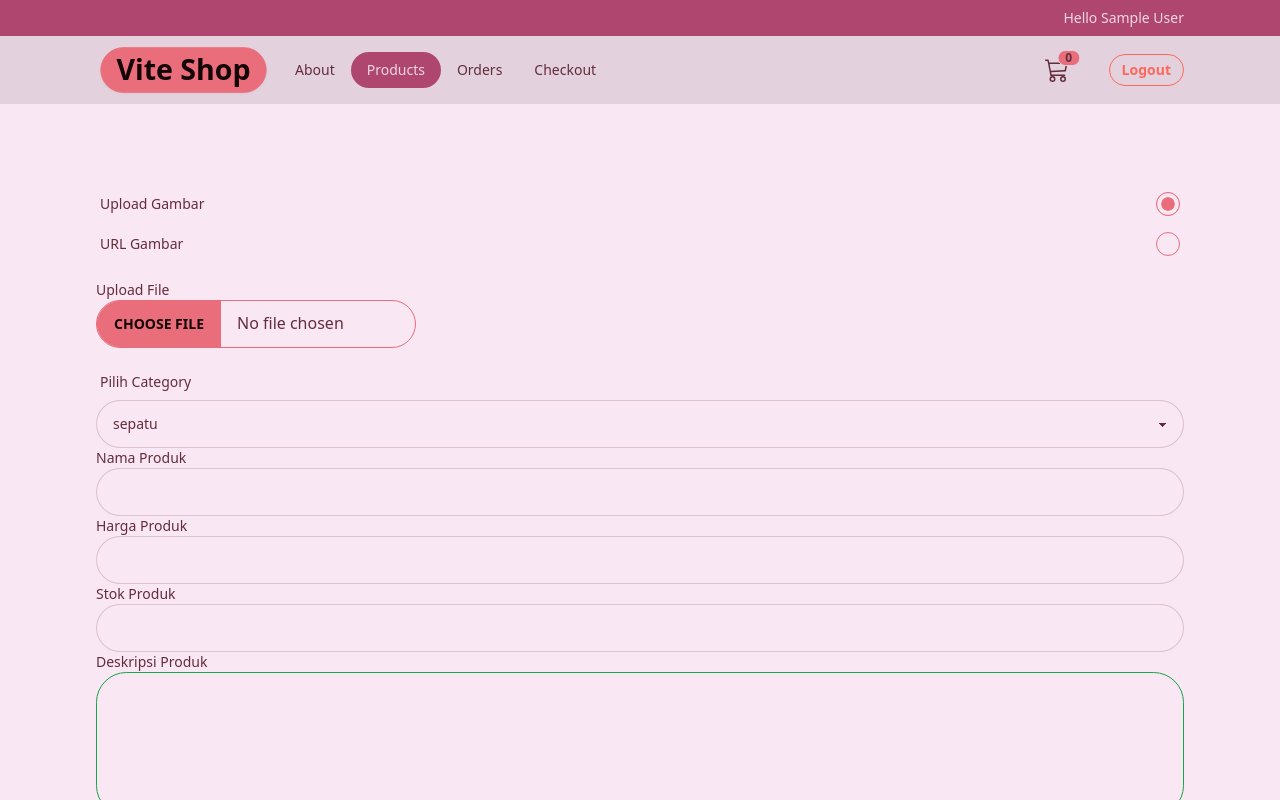
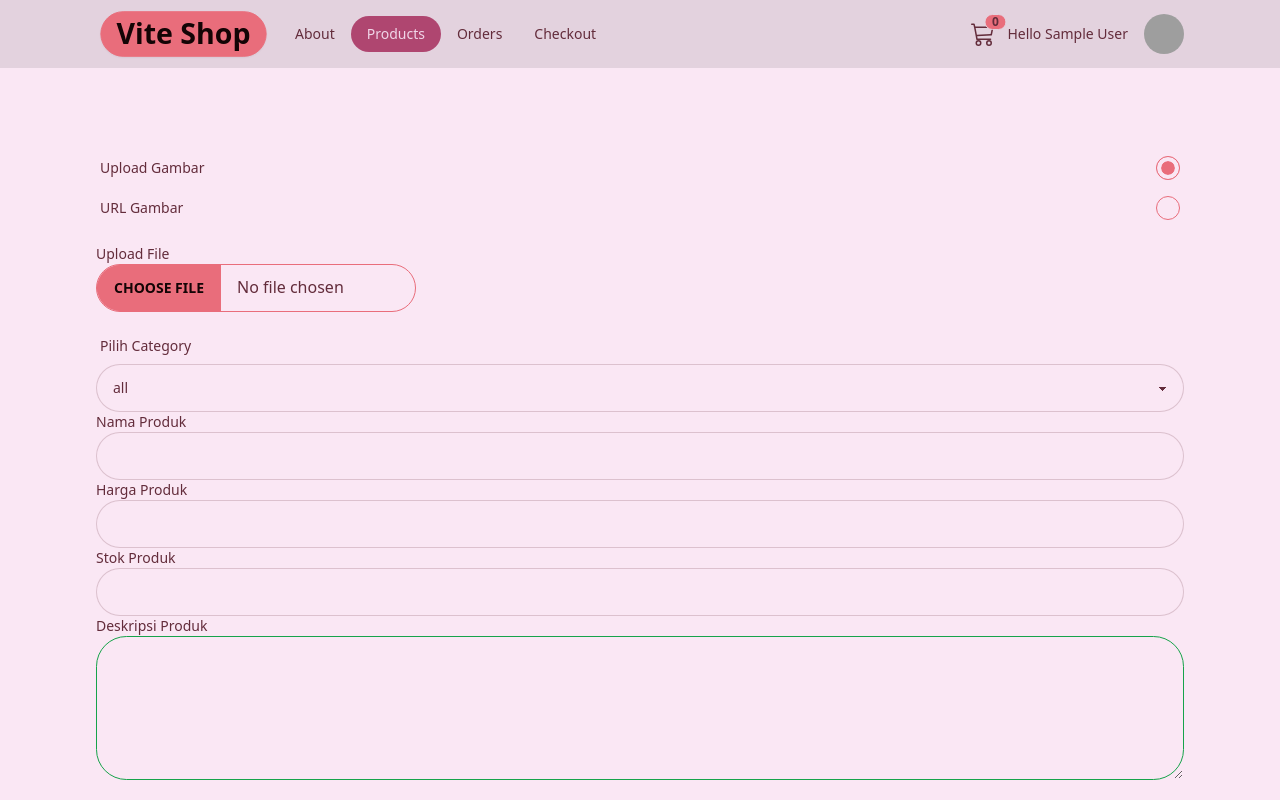
Before and after one commit to apxcodefun/front-ecom, a React app: page /products/create in a window 1280 px wide. Shown: the top 800 px of the page. Built offline with nearby package versions, Linux system fonts and the light colour scheme; sample sign-in values are in the browser's storage; grey boxes are pictures that could not be loaded; the HTML template or start-up script is replaced by a standard one.

Commit message:
Make More Clean Code

```diff
--- a/src/components/CartProduct.jsx
+++ b/src/components/CartProduct.jsx
@@ -11,6 +11,8 @@ const CartProduct = ({ item, user }) => {
     ? item.image
     : `http://localhost:3011${item.image.replace("/images", "")}`;
   const { revalidate } = useRevalidator();
+  console.log(imageUrl);
+
   return (
     <>
       <div className="card bg-base-100 shadow-xl" key={item._id}>
--- a/src/components/Filter.jsx
+++ b/src/components/Filter.jsx
@@ -3,11 +3,12 @@ import { Form, Link } from "react-router-dom";
 import FormInput from "./Form/FormInput";
 import FormSelect from "./Form/FormSelect";
 import { useLoaderData } from "react-router-dom";
+import { Categories } from "./../utils/Categories";
 
 const Filter = () => {
   const { params } = useLoaderData();
   const { name, category } = params;
-  const categories = ["sepatu", "baju", "kemeja", "celana"];
+  const categories = Categories;
 
   return (
     <Form
@@ -25,7 +26,7 @@ const Filter = () => {
         label="Select Category"
         name="category"
         list={categories}
-        defaultValue={category}
+        defaultValue={category || "All"} // Jika category tidak ada, default ke 'All'
       />
       <button className="btn btn-primary" type="submit">
         Search Product
--- a/src/components/Hero.jsx
+++ b/src/components/Hero.jsx
@@ -4,7 +4,6 @@ import { Link } from "react-router-dom";
 
 const Hero = () => {
   const { products } = useLoaderData();
-
   return (
     <>
       <div className="grid lg:grid-cols-2 gap-24 items-center">
@@ -29,18 +28,21 @@ const Hero = () => {
         </div>
         {/* Slider */}
         <div className="hidden lg:carousel carousel-center bg-neutral rounded-box space-x-4 p-4 scroll-snap">
-          {products.map((item, index) => (
+          {products.map((item, index) => {
+            const imageUrl = item.image.startsWith("http")
+              ? item.image
+              : `http://localhost:3011${item.image.replace("/images", "")}`;
+
+            return (
               <div className="carousel-item scroll-snap-start" key={index}>
                 <img
-                src={`http://localhost:3011${item.image.replace(
-                  "/images",
-                  ""
-                )}`}
+                  src={imageUrl}
                   alt={item.name}
                   className="w-40 h-40 object-cover rounded-md"
                 />
               </div>
-          ))}
+            );
+          })}
         </div>
       </div>
     </>
--- a/src/components/header.jsx
+++ b/src/components/header.jsx
@@ -1,32 +1,56 @@
 import { Link } from "react-router-dom";
-import { useSelector } from "react-redux";
+import { useSelector, useDispatch } from "react-redux";
+import { useState } from "react";
+import { logoutUser } from "../slice/userSlice"; // Contoh action untuk logout
 
 const Header = () => {
+  const dispatch = useDispatch();
   const user = useSelector((state) => state.userState.user);
-  // userState.user yangmana usernya di ambil dari userSlice initialState
+  const [isDropdownOpen, setIsDropdownOpen] = useState(false);
+
+  const handleLogout = () => {
+    dispatch(logoutUser());
+    setIsDropdownOpen(false); // Tutup dropdown setelah logout
+  };
+
+  const toggleDropdown = () => {
+    setIsDropdownOpen(!isDropdownOpen); // Toggle dropdown
+  };
+
   return (
     <>
-      <header className="bg-neutral py-2 text-neutral-content">
-        <div className="mx-auto max-w-6xl px-8 flex justify-center sm:justify-end">
       {user ? (
-            <div className="flex gap-x-2 sm:gap-x-8 items-center">
+        <div className="flex gap-x-4 items-center relative">
           <p className="text-xs sm:text-sm">Hello {user.name}</p>
+          {/* Gambar Profil */}
+          <img
+            src="avatar.jpg" // Default avatar jika tidak ada foto profil
+            alt="Profile"
+            className="w-8 h-8 sm:w-10 sm:h-10 rounded-full cursor-pointer"
+            onClick={toggleDropdown} // Toggle dropdown saat klik gambar
+          />
+          {/* Dropdown Menu */}
+          {isDropdownOpen && (
+            <div className="absolute right-0 top-full mt-2 w-32 bg-white rounded-lg shadow-lg py-2 text-neutral-content z-10">
+              <button
+                onClick={handleLogout}
+                className="block w-full text-left px-4 py-2 text-sm hover:bg-gray-100 text-neutral"
+              >
+                Logout
+              </button>
+            </div>
+          )}
         </div>
       ) : (
         <div className="flex gap-x-6 justify-center items-center">
           <Link to="/login" className="link link-hover text-xs sm:text-sm">
             Sign In
           </Link>
-              <Link
-                to="/register"
-                className="link link-hover text-xs sm:text-sm"
-              >
+          <Link to="/register" className="link link-hover text-xs sm:text-sm">
             Create Account
           </Link>
         </div>
       )}
-        </div>
-      </header>
     </>
   );
 };
--- a/src/components/nav.jsx
+++ b/src/components/nav.jsx
@@ -8,6 +8,7 @@ import { logoutUser } from "./../slice/userSlice";
 import { useNavigate } from "react-router-dom";
 import { toast } from "react-toastify";
 import { clearCart } from "./../slice/cartSlice";
+import Header from "./Header";
 
 const Nav = () => {
   const user = useSelector((state) => state.userState?.user);
@@ -66,14 +67,7 @@ const Nav = () => {
                 </span>
               </div>
             </NavLink>
-            {user && (
-              <button
-                className="btn btn-error btn-outline btn-sm ml-7"
-                onClick={handlingLogout}
-              >
-                Logout
-              </button>
-            )}
+            <Header />
           </div>
         </div>
       </nav>
--- a/src/layouts/publicLayout.jsx
+++ b/src/layouts/publicLayout.jsx
@@ -1,5 +1,4 @@
 import { Outlet, useNavigation } from "react-router-dom";
-import Header from "./../components/header";
 import Nav from "./../components/nav";
 import Footer from "./../components/footer";
 import Loading from "./../components/loading";
@@ -9,7 +8,6 @@ const publicLayout = () => {
   const isPageLoading = navigation.state == "loading";
   return (
     <>
-      <Header />
       <Nav />
       {isPageLoading ? (
         <Loading />
--- a/src/pages/CreateProduct.jsx
+++ b/src/pages/CreateProduct.jsx
@@ -5,6 +5,7 @@ import FormSelect from "./../components/Form/FormSelect";
 import customAPI from "./../api";
 import { toast } from "react-toastify";
 import { useNavigate, redirect } from "react-router-dom";
+import { Categories } from "./../utils/Categories";
 
 export const loader = (store) => async () => {
   const user = store.getState().userState?.user;
@@ -20,7 +21,9 @@ export const loader = (store) => async () => {
 };
 
 const CreateProduct = () => {
-  const categories = ["sepatu", "baju", "kemeja", "celana", "handphone"];
+  const categories = Categories;
+  console.log(categories);
+
   const [imageType, setImageType] = useState("file"); // State untuk memilih jenis input
   const navigate = useNavigate();
 
--- a/src/pages/EditProduct.jsx
+++ b/src/pages/EditProduct.jsx
@@ -6,6 +6,7 @@ import FormInput from "./../components/Form/FormInput";
 import FormSelect from "./../components/Form/FormSelect";
 import FormTextArea from "./../components/Form/FormTextArea";
 import { toast } from "react-toastify";
+import { Categories } from "./../utils/Categories";
 
 export const loader = (store) => async () => {
   const user = store.getState().userState?.user;
@@ -21,7 +22,9 @@ export const loader = (store) => async () => {
 };
 
 const EditProduct = () => {
-  const categories = ["sepatu", "baju", "kemeja", "celana", "handphone"];
+  const categories = Categories;
+  console.log(categories);
+
   const { id } = useParams();
   const navigate = useNavigate();
   const [product, setProduct] = useState(null);
--- /dev/null
+++ b/src/utils/Categories.jsx
@@ -0,0 +1,15 @@
+export const Categories = [
+  "all",
+  "handphone",
+  "baju",
+  "kemeja",
+  "celana",
+  "sepatu",
+  "laptop",
+  "aksesori",
+  "tas",
+  "jaket",
+  "perhiasan",
+  "sepatu olahraga",
+  "kamera",
+];
--- a/vite.config.js
+++ b/vite.config.js
@@ -7,7 +7,7 @@ export default defineConfig({
   server: {
     proxy: {
       "/api": {
-        target: "http://192.168.100.23:3011",
+        target: "http://localhost:3011",
         changeOrigin: true,
       },
     },
```
Also changed, not shown: public/avatar.jpg (added). Lines whose indentation alone changed are shown as unchanged.
